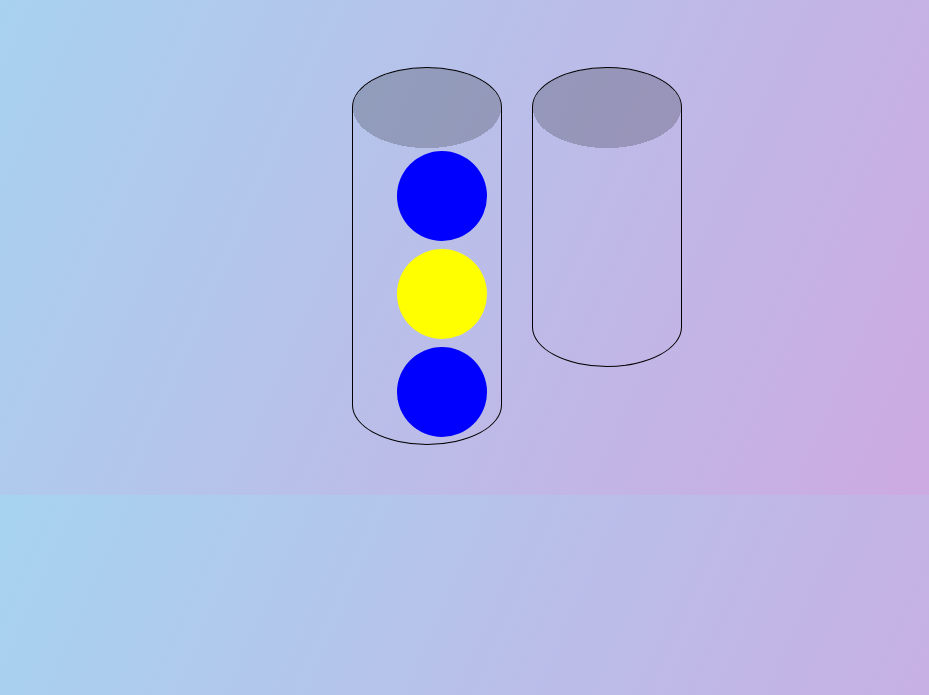
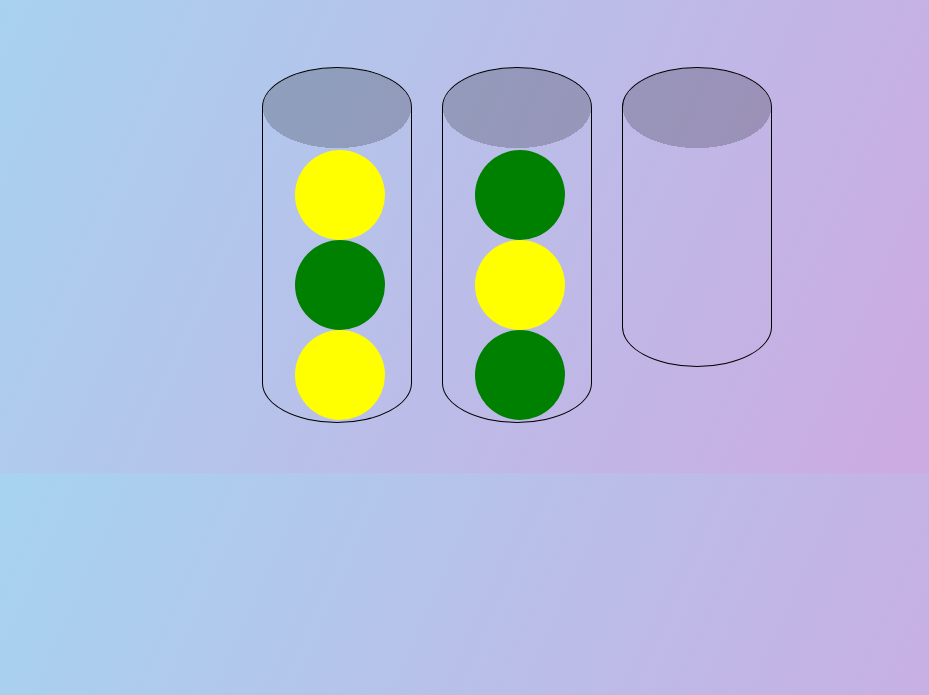
Before and after one commit to zainabaltalaq/SortingBall, a plain HTML site: page index2.html in a window 1280 px wide. Shown: the part 105-800 px from the top of the page, without its empty margins (138-1067 px from the left). Drawn offline with Linux system fonts and the light colour scheme.

Commit message:
some js functions

```diff
--- a/index2.html
+++ b/index2.html
@@ -9,7 +9,7 @@
   <body>
     <header><h1>LEVEL 1</h1></header>
     <main>
-      <div class="ball"></div>
+      <div id="ball"></div>
       <div id="cylinder"></div>
     </main>
 
--- a/scripts.js
+++ b/scripts.js
@@ -1,74 +1,50 @@
-// Define the table variable outside functions so it's accessible everywhere
-const table = document.createElement("table")
-const table2 = document.createElement("table")
-
-function createBall(ballArray) {
+function createBall() {
   const ball = document.createElement("div")
   ball.className = "ball"
-  ball.style.display = "inline-block"
+  ball.style.display = "block"
   ball.draggable = true
-  ballArray.push(ball)
+  ball.addEventListener("dragstart", (event) => {
+    event.dataTransfer.setData("text/plain", event.target.id)
+  })
   return ball
 }
 
-function createTable(color1, color2) {
-  const ballArray = []
-  const rows = 3
-  const ballsPerRow = 1
-  table.id = "cylinder"
+function createTable(color1, color2, number) {
+  let balls = 3
+  const table = document.createElement("table")
+  const row = document.createElement("tr")
+  for (let i = 0; i < balls; i++) {
+    if (number === 1) {
+      const ball = createBall()
+      ball.id = `ball${i + 1}`
+      ball.style.backgroundColor = i % 2 === 0 ? color1 : color2
+      row.appendChild(ball)
+    }
 
-  for (let i = 0; i < rows; i++) {
-    const row = document.createElement("tr")
-    for (let j = 0; j < ballsPerRow; j++) {
-      const ball = createBall(ballArray)
-      ball.style.backgroundColor = i % 2 === 0 ? color1 : color2
-      const cell = document.createElement("td")
-      cell.appendChild(ball)
-      row.appendChild(cell)
-    }
     table.appendChild(row)
   }
-
   document.querySelector("main").appendChild(table)
-
-  ballArray.forEach((ball) => {
-    ball.addEventListener("dragstart", (event) => {
-      event.dataTransfer.setData("text/plain", ball.id)
-    })
-  })
 }
 
-function empty() {
-  table.id = "cylinder"
-  const rows = 3
-  const cellsPerRow = 1
-  for (let i = 0; i < rows; i++) {
-    const row = document.createElement("tr")
-    for (let j = 0; j < cellsPerRow; j++) {
-      const cell = document.createElement("td")
-      row.appendChild(cell)
+const cylinder = document.querySelector("main")
+cylinder.addEventListener("dragover", (event) => {
+  event.preventDefault()
+})
+
+cylinder.addEventListener("drop", (event) => {
+  event.preventDefault()
+  const ballId = event.dataTransfer.getData("text/plain")
+  const ball = document.getElementById(ballId)
+
+  if (ball) {
+    const targetTable = event.target.closest("table")
+    if (targetTable) {
+      const lastRow = targetTable.querySelector("tr")
+      lastRow.appendChild(ball)
     }
-    table2.appendChild(row)
   }
+})
 
-  document.querySelector("main").appendChild(table2)
-
-  // Add dragover and drop event listeners to the empty table
-  table.addEventListener("dragover", (event) => {
-    event.preventDefault()
-  })
-
-  table.addEventListener("drop", (event) => {
-    event.preventDefault()
-    const data = event.dataTransfer.getData("text/plain")
-    const draggedElement = document.getElementById(data)
-
-    if (draggedElement.classList.contains("ball")) {
-      const targetCell = event.target.closest("td")
-      targetCell.appendChild(draggedElement)
-    }
-  })
-}
-
-createTable("blue", "yellow")
-empty()
+createTable("yellow", "green", 1)
+createTable("green", "yellow", 1)
+createTable()
```
